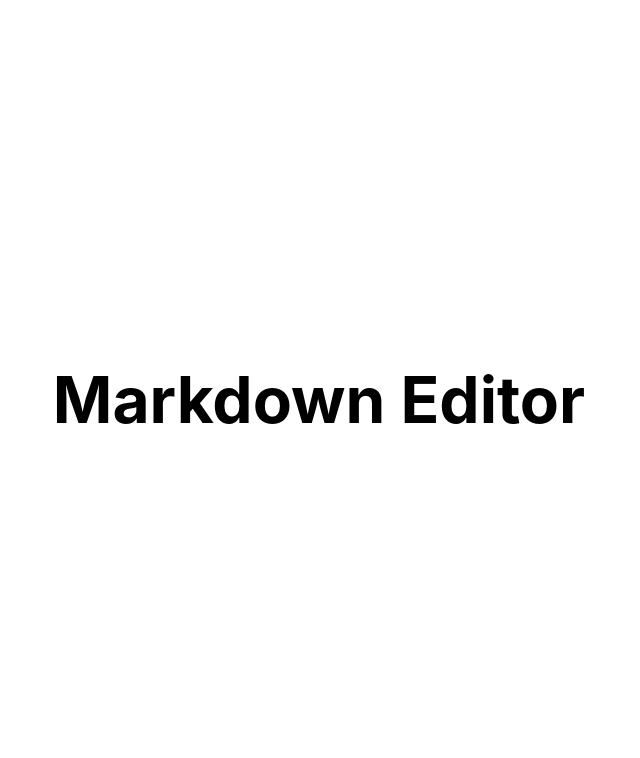
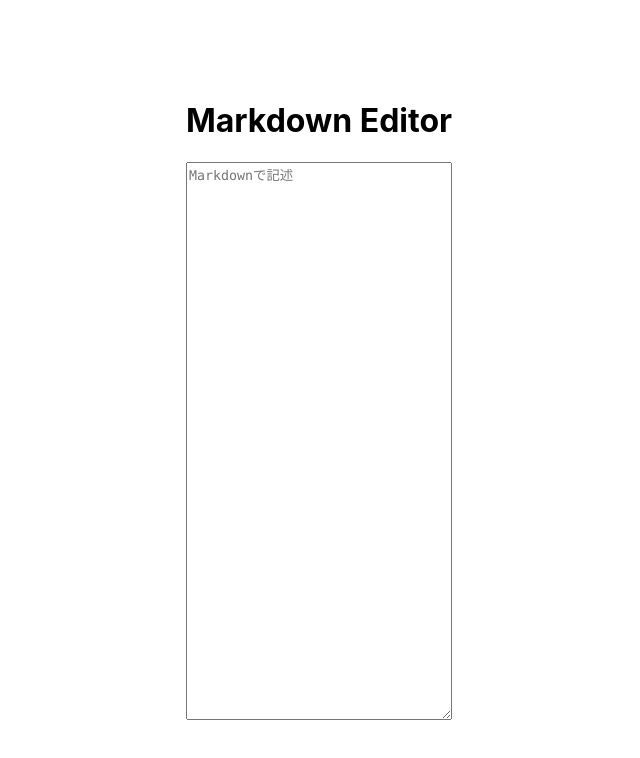
Before and after one commit to yn4k4nishi/md-editor, a Next.js app: page /editor in a window 1280 px wide. Shown: the top 758 px of the page, without its empty margins (321-961 px from the left). Built offline with nearby package versions, Linux system fonts and the light colour scheme.

Commit message:
:+1: Update : editorのページを更新

```diff
--- a/pages/editor/index.tsx
+++ b/pages/editor/index.tsx
@@ -1,6 +1,6 @@
 import Head from 'next/head'
 import Image from 'next/image'
-import styles from '../../styles/Home.module.css'
+import styles from '../../styles/Editor.module.css'
 
 export default function Editor(){
     return(
@@ -12,6 +12,14 @@ export default function Editor(){
             </Head>
             <main className={styles.main}>
                 <h1 className={styles.title}>Markdown Editor</h1>
+                <textarea
+                  name="md"
+                  id="md"
+                  placeholder="Markdownで記述"
+                  className={styles.mdform}
+                //   value={markdown}
+                //   onChange={setData}
+                ></textarea>
             </main>
         </div>
     )
--- a/pages/index.js
+++ b/pages/index.js
@@ -20,6 +20,11 @@ export default function Home() {
           Get started by editing{' '}
           <code className={styles.code}>pages/index.js</code>
         </p>
+
+        <a href="/editor" className={styles.card}>
+            <h2>Markdown editor</h2>
+            {/* <p>Find in-depth information about Next.js features and API.</p> */}
+        </a>
 
         {/* <div className={styles.grid}>
           <a href="https://nextjs.org/docs" className={styles.card}>
--- /dev/null
+++ b/styles/Editor.module.css
@@ -0,0 +1,41 @@
+.container {
+    min-height: 100vh;
+    padding: 0 0.5rem;
+    display: flex;
+    flex-direction: column;
+    justify-content: center;
+    align-items: center;
+    height: 100vh;
+  }
+
+  .main {
+    padding: 5rem 0;
+    flex: 1;
+    display: flex;
+    flex-direction: column;
+    justify-content: center;
+    align-items: center;
+  }
+
+  .mdform {
+    width: 100%;
+    height: 100%;
+    font-family: Menlo, Monaco, Lucida Console, Liberation Mono, DejaVu Sans Mono,
+    Bitstream Vera Sans Mono, Courier New, monospace;
+  }
+
+  .footer {
+    width: 100%;
+    height: 100px;
+    border-top: 1px solid #eaeaea;
+    display: flex;
+    justify-content: center;
+    align-items: center;
+  }
+
+  .footer a {
+    display: flex;
+    justify-content: center;
+    align-items: center;
+    flex-grow: 1;
+  }
```
